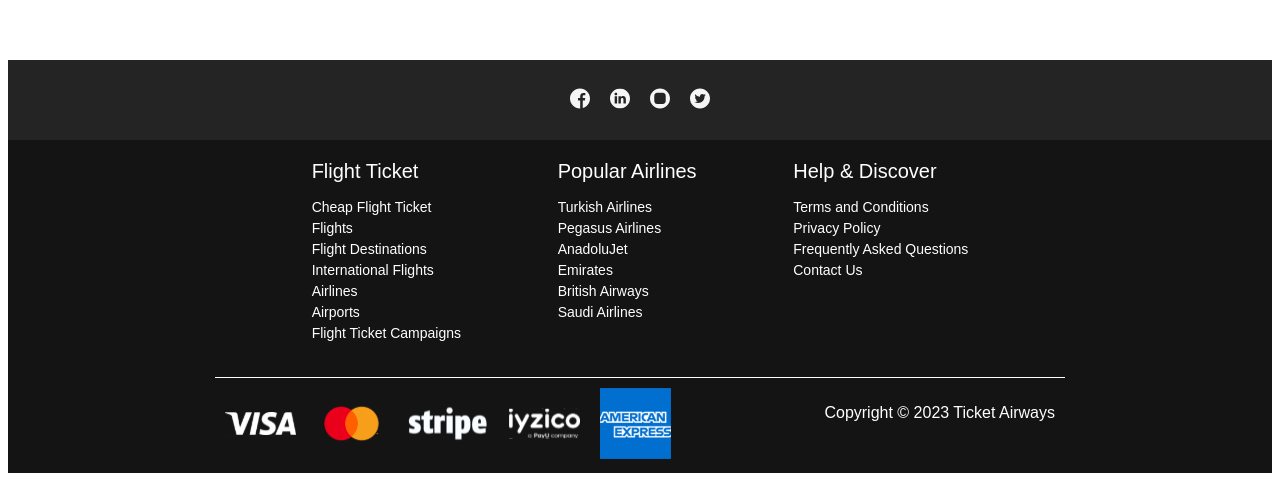
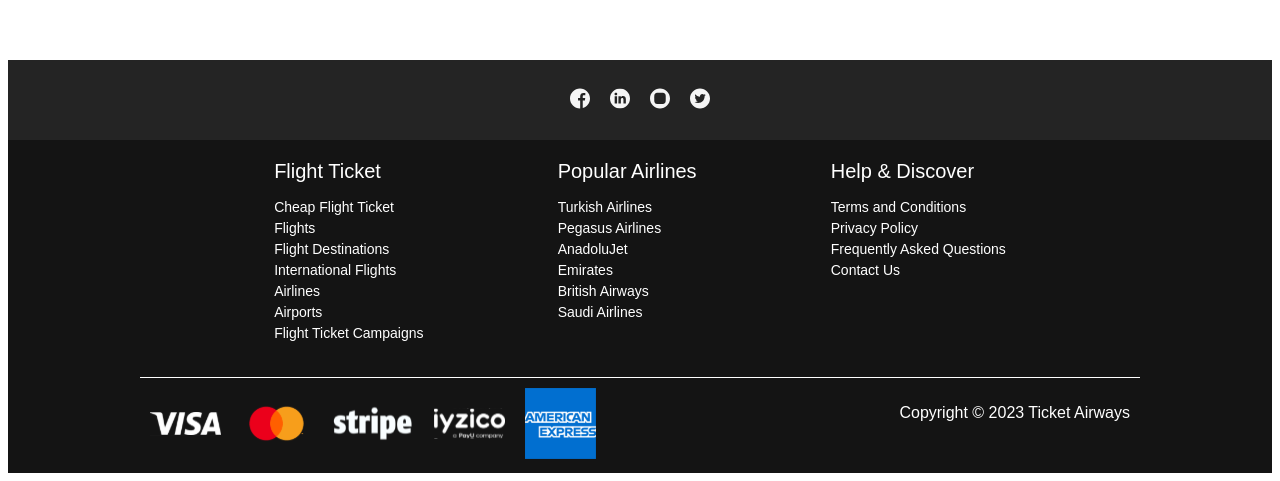
Before and after one commit to abdallahsow/Airplane-Tickets-System, a Next.js app: page / in a window 1280 px wide. Shown: the part 879-1360 px from the top of the page. Built offline with nearby package versions, Linux system fonts and the light colour scheme.

Commit message:
Design Fixes

```diff
--- a/components/FollowUs/followus.module.scss
+++ b/components/FollowUs/followus.module.scss
@@ -7,4 +7,8 @@
     align-items: center;
     background-color: $dark;
     height: 80px;
+
+    .socialMediaIcon {
+        cursor: pointer;
+    }
 }
--- a/components/Layout/Footer/footer.module.scss
+++ b/components/Layout/Footer/footer.module.scss
@@ -7,7 +7,7 @@
     width: 100%;
 
     .footerSectionTwo {
-        width: 850px;
+        width: 1000px;
         margin: auto;
 
         .footerDataContainer {
```
